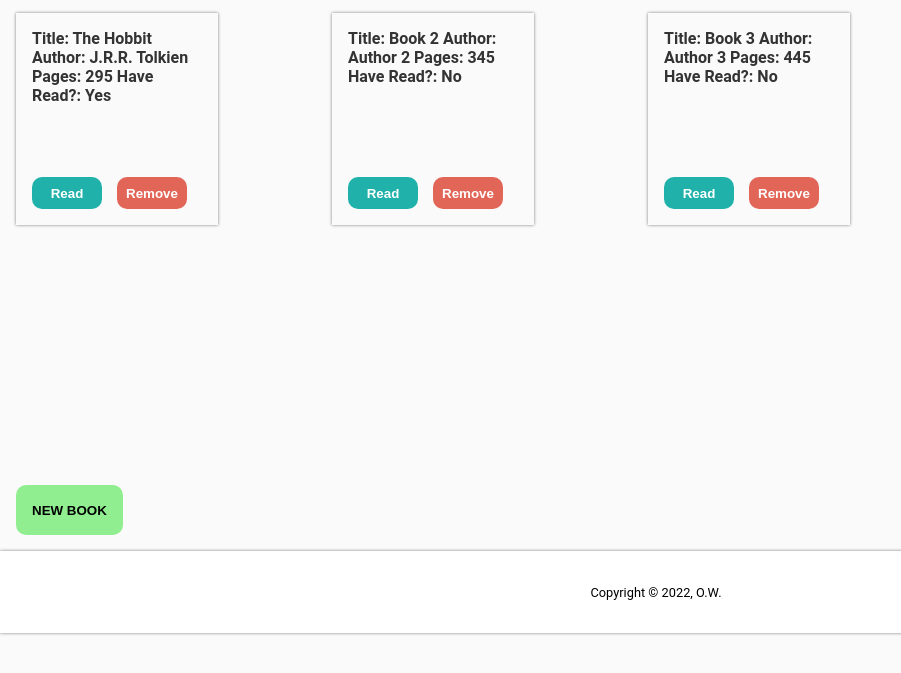
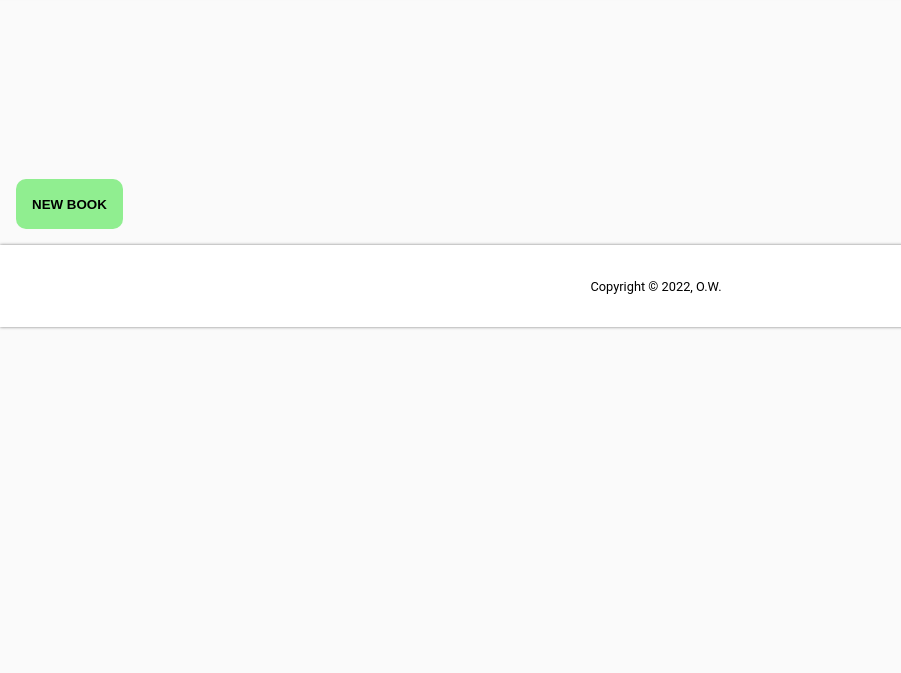
Before and after one commit to Taaaaab/library, a plain HTML site: page index.html in a window 1280 px wide. Shown: the part 85-758 px from the top of the page, without its empty margins (0-901 px from the left). Drawn offline with Linux system fonts and the light colour scheme.

Commit message:
Remove placeholder cards

```diff
--- a/index.html
+++ b/index.html
@@ -15,21 +15,6 @@
         </div>
         <div class="body">
             <div id="gridContainer" class="grid-container">
-                <div class="card-box" id="cardBox1">
-                    <div id="card1" class="card"></div>
-                    <button id="readBtn1" class="readBtn">Read</button>
-                    <button id="deleteBook1" class="deleteBook">Remove</button>
-                </div>
-                <div class="card-box" id="cardBox2">
-                    <div id="card2" class="card"></div>
-                    <button id="readBtn2" class="readBtn">Read</button>
-                    <button id="deleteBook2" class="deleteBook">Remove</button>
-                </div>
-                <div class="card-box" id="cardBox3">
-                    <div id="card3" class="card"></div>
-                    <button id="readBtn3" class="readBtn">Read</button>
-                    <button id="deleteBook3" class="deleteBook">Remove</button>
-                </div>
                 <form>
                     <div id="myForm" class="myForm" style="display: none">
                       <label for="title">Title:</label>
--- a/script.js
+++ b/script.js
@@ -1,8 +1,5 @@
 const container = document.querySelector('#container');
 const gridContainer = document.querySelector('#gridContainer');
-const card1 = document.querySelector('#card1');
-const card2 = document.querySelector('#card2');
-const card3 = document.querySelector('#card3');
 
 let myLibrary = [];
 // Object Constructor to create book object
@@ -15,44 +12,11 @@ function Book(title, author, pages, read) {
         return(title + " by " + author + ", " + pages + ", " + read)
     }
 }
-// Example book objects to fill grid
-const book1 = new Book('The Hobbit', 'J.R.R. Tolkien', '295', 'Yes');
-const book2 = new Book('Book 2', 'Author 2', '345', 'No');
-const book3 = new Book('Book 3', 'Author 3', '445', 'No');
 
 function addBookToLibrary(book) {
     myLibrary.push(book);
 };
 
-addBookToLibrary(book1);
-addBookToLibrary(book2);
-addBookToLibrary(book3);
-console.log(myLibrary);
-// Add books to library array & display them on cards
-function displayLibrary(library) {
-    library.forEach((obj) => {
-        let i = 0;
-        card1.textContent = ('Title: ' + library[i].title + '\n' +
-        'Author: ' + library[i].author + '\n' +
-        'Pages: ' + library[i].pages + '\n' +
-        'Have Read?: ' + library[i].read);
-        console.log(obj);
-        i++;
-        console.log(i);
-        card2.textContent = ('Title: ' + library[i].title + '\n' +
-        'Author: ' + library[i].author + '\n' +
-        'Pages: ' + library[i].pages + '\n' +
-        'Have Read?: ' + library[i].read);
-        i++;
-        card3.textContent = ('Title: ' + library[i].title + '\n' +
-        'Author: ' + library[i].author + '\n' +
-        'Pages: ' + library[i].pages + '\n' +
-        'Have Read?: ' + library[i].read);
-        i++;
-    });
-}
-
-displayLibrary(myLibrary);
 // Hide form to create new book until button is clicked
 const btn = document.getElementById('newBook');
 btn.addEventListener('click', () => {
@@ -74,7 +38,7 @@ const addBook = (e)=> {
     addBookToLibrary(book);
     console.log(myLibrary);
     document.forms[0].reset();
-    let i = 4;
+    let i = 1;
     const cardBox = document.createElement('div');
     cardBox.classList.add('card-box');
     const content = document.createElement('div');
@@ -113,20 +77,3 @@ document.addEventListener('DOMContentLoaded', ()=>{
     const submit = document.getElementById('submit');
     submit.addEventListener('click', addBook);
 });
-
-const cardBox1 = document.getElementById('cardBox1');
-const cardBox2 = document.getElementById('cardBox2');
-const cardBox3 = document.getElementById('cardBox3');
-
-const deleteBook1 = document.getElementById('deleteBook1');
-deleteBook1.addEventListener('click', () => {
-    cardBox1.classList.add('card-box-delete');
-  });
-const deleteBook2 = document.getElementById('deleteBook2');
-deleteBook2.addEventListener('click', () => {
-    cardBox2.classList.add('card-box-delete');
-});
-const deleteBook3 = document.getElementById('deleteBook3');
-deleteBook3.addEventListener('click', () => {
-    cardBox3.classList.add('card-box-delete');
-  });
```
